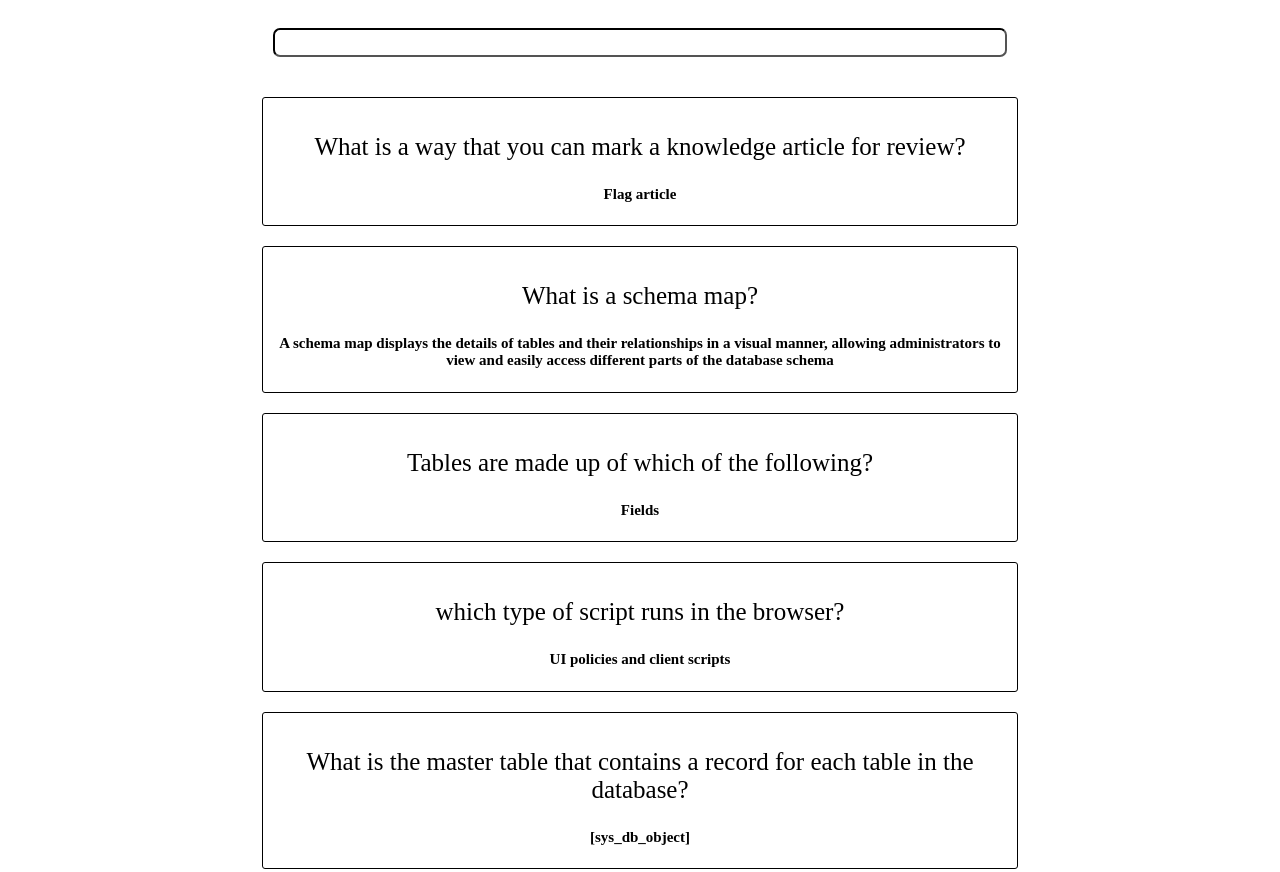
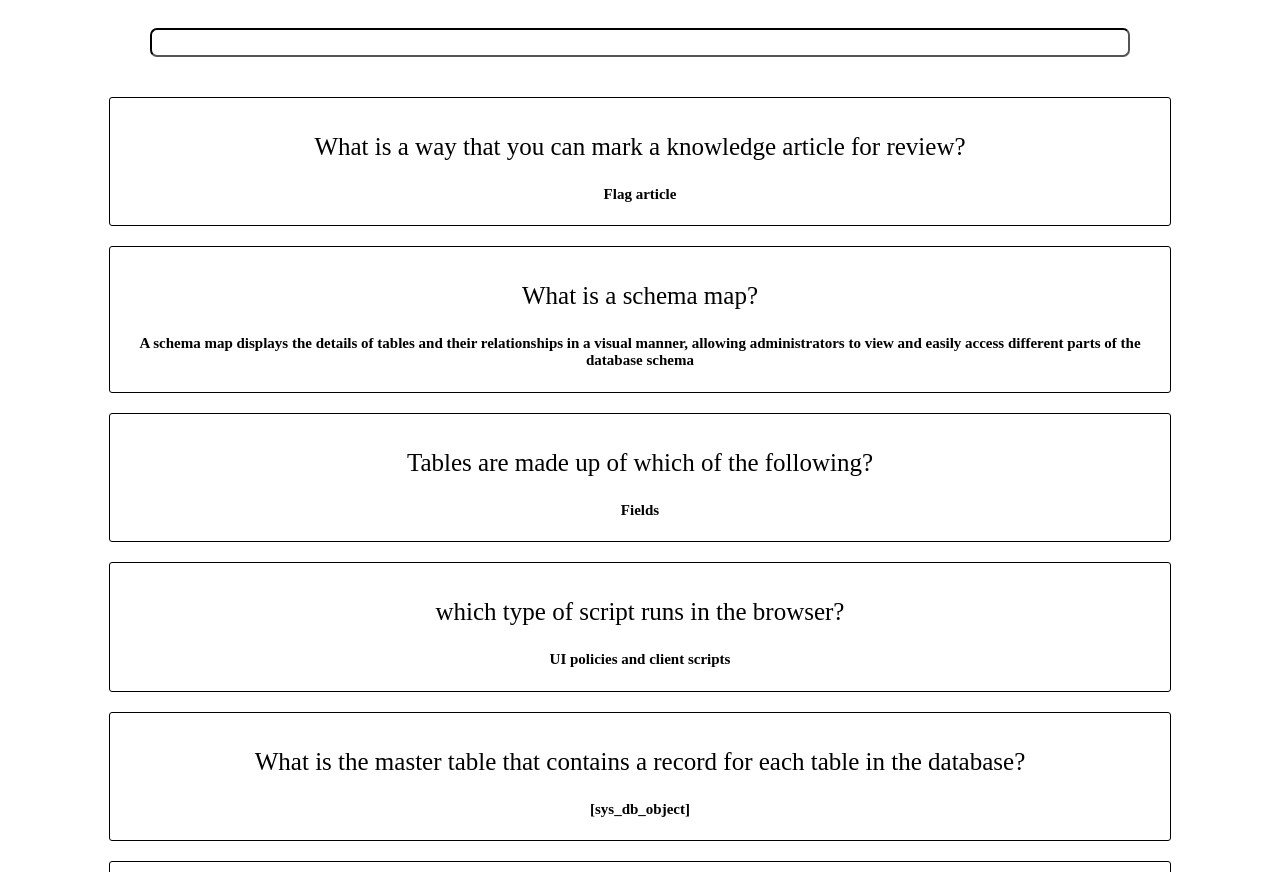
Before and after one commit to harshasai-419/servicenow, a plain HTML site: page index.html in a window 1280 px wide. Shown: the top 872 px of the page. Drawn offline with Linux system fonts and the light colour scheme.

Commit message:
second ver

```diff
--- a/index.css
+++ b/index.css
@@ -1,5 +1,5 @@
 .input-ele{
-    width:60%;
+    width:80%;
     height:29px;
     border-radius: 7px;
     margin-bottom:30px;
@@ -11,7 +11,7 @@
     border-radius:3px;
     margin:10px;
     padding:10px;
-    width:60%;
+    width:85%;
 
 }
 .head{
```
